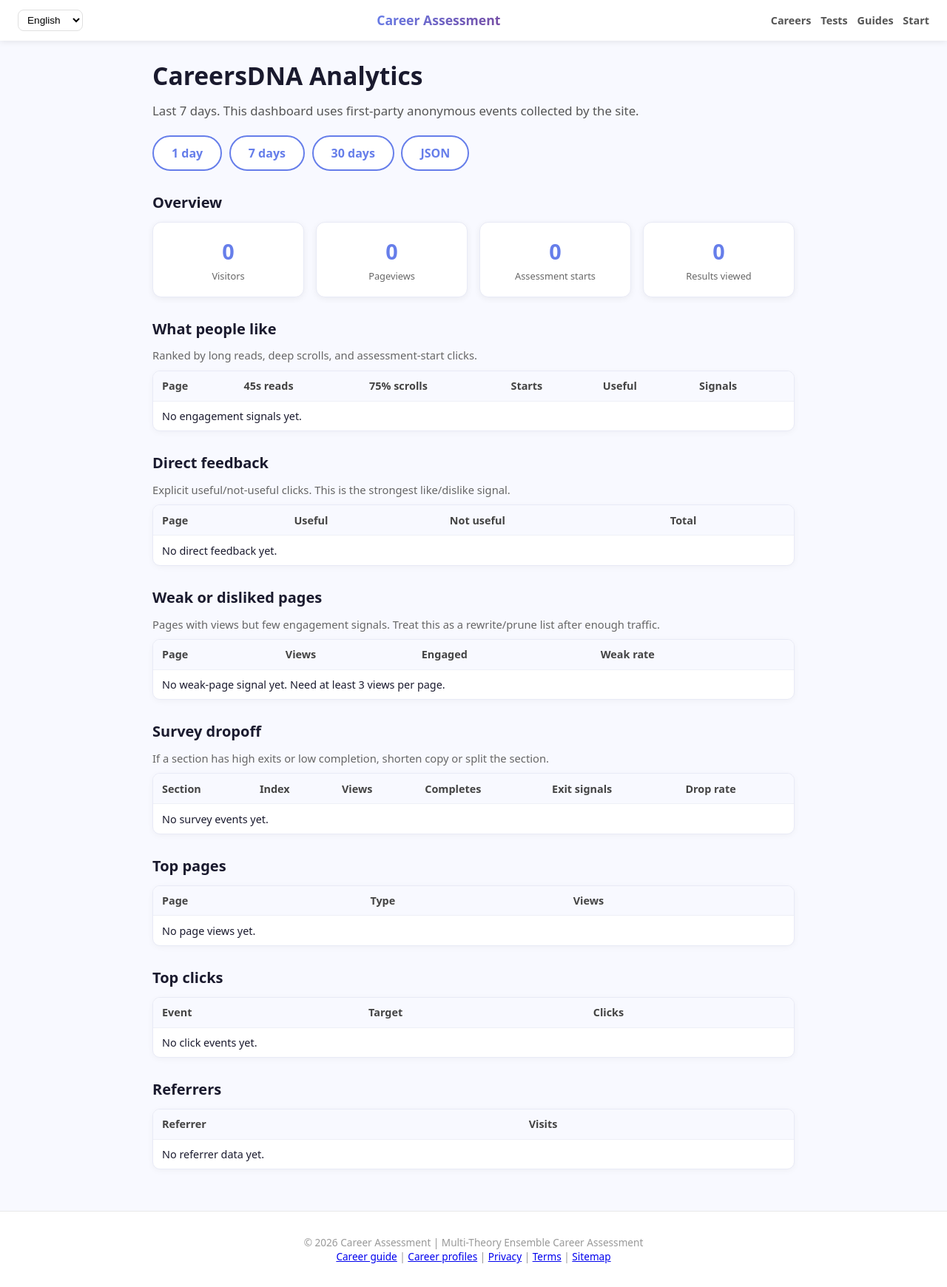
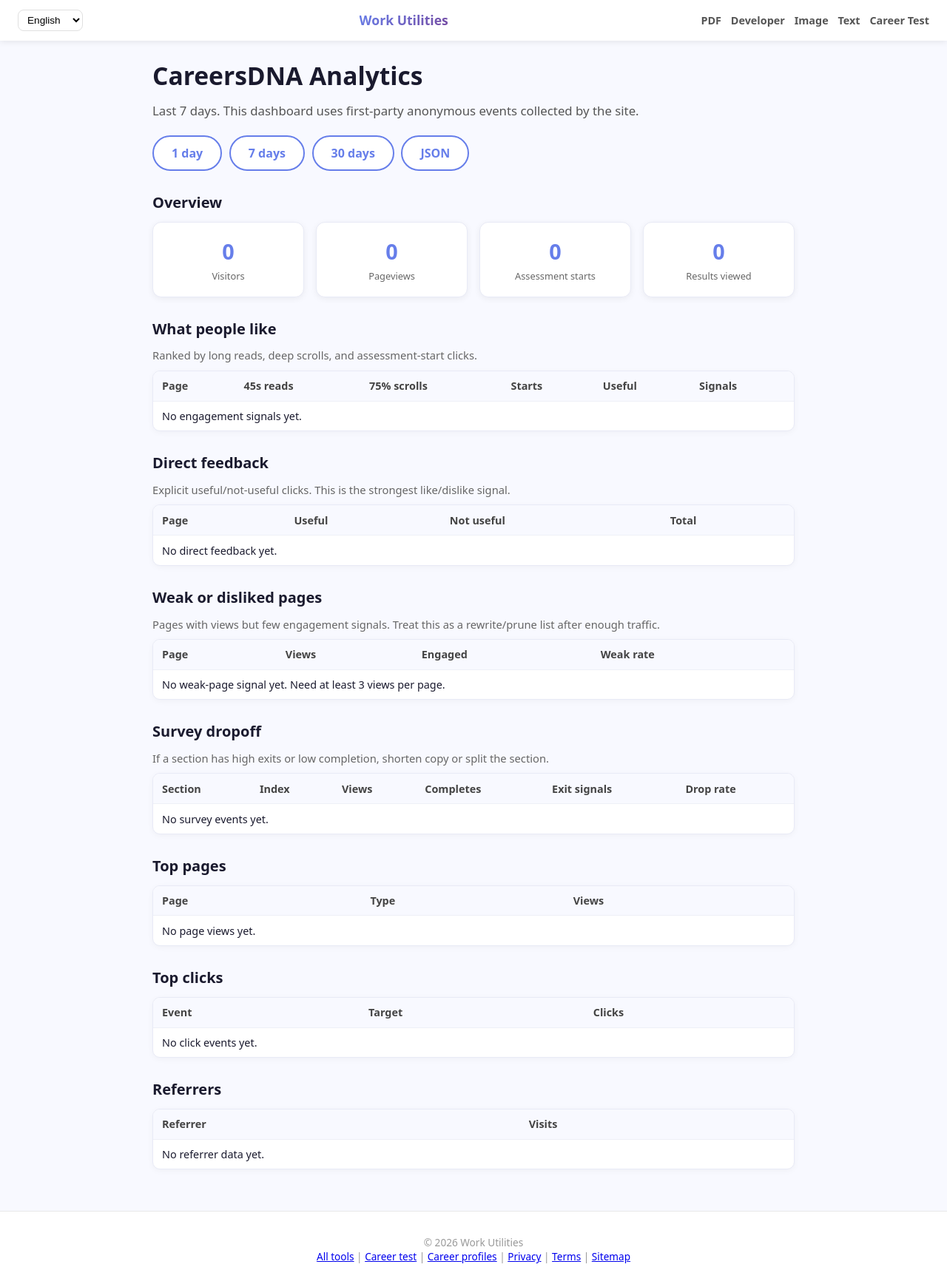
Before and after one commit to seunghochoi2018/jinro-assessment, a Flask app: page /admin/analytics in a window 1280 px wide. Shown: the whole page at 74% size. Run offline with Flask 3, Linux system fonts and the light colour scheme; data that the repository does not hold is empty; some libraries are stand-ins or nearby versions.

Commit message:
Make utilities the primary homepage

```diff
--- a/app_flask.py
+++ b/app_flask.py
@@ -1607,20 +1607,30 @@ def _tool_seo_content(slug: str, tool: dict) -> dict:
 @app.route("/")
 def index():
     lang = session.get("lang", DEFAULT_LANG)
-    shared_data = None
     r_param = request.args.get("r")
     if r_param:
         shared_data = _decode_share_param(r_param)
+        if shared_data:
+            return render_template(
+                "welcome.html",
+                lang=lang,
+                LANG_CONFIG=LANG_CONFIG,
+                shared_data=shared_data,
+                test_pages=SEO_TEST_PAGES,
+                guide_pages=SEO_GUIDE_PAGES,
+                featured_careers=[_career_display(c, lang) for c in _top_career_sample(8)],
+                meta_title="Shared Career Result | Career Assessment",
+                meta_description="View a shared career exploration result and take the free career assessment.",
+                canonical_url=_canonical_url("/"),
+            )
     return render_template(
-        "welcome.html",
+        "tools_index.html",
         lang=lang,
-        LANG_CONFIG=LANG_CONFIG,
-        shared_data=shared_data,
-        test_pages=SEO_TEST_PAGES,
-        guide_pages=SEO_GUIDE_PAGES,
-        featured_careers=[_career_display(c, lang) for c in _top_career_sample(8)],
-        meta_title="Free Career Test | Career Aptitude Test and Job Match",
-        meta_description="Take a free career test to compare interests, strengths, personality, and work values against 174 career profiles with practical next steps.",
+        tools=DAILY_TOOLS,
+        categories=TOOL_CATEGORIES,
+        grouped_tools=_tools_by_category(),
+        meta_title="Free Online Tools | PDF, Image, Text, Developer, and Calculator Utilities",
+        meta_description="Free browser tools for PDFs, images, text, code, calculators, productivity, business tasks, and career exploration.",
         canonical_url=_canonical_url("/"),
     )
 
@@ -1671,17 +1681,7 @@ def seo_guide_page(slug):
 
 @app.route("/tools")
 def tools_index():
-    lang = session.get("lang", DEFAULT_LANG)
-    return render_template(
-        "tools_index.html",
-        lang=lang,
-        tools=DAILY_TOOLS,
-        categories=TOOL_CATEGORIES,
-        grouped_tools=_tools_by_category(),
-        meta_title="Work Utilities | Free Browser Tools for Documents, Text, Code, and Images",
-        meta_description="Free browser utilities for quick work tasks: PDF tools, text tools, developer formatters, image converters, and small business helpers.",
-        canonical_url=_canonical_url("/tools"),
-    )
+    return redirect(url_for("index"))
 
 
 @app.route("/pdf-tools")
@@ -2194,8 +2194,6 @@ def indexnow_key_txt():
 @app.route("/sitemap.xml")
 def sitemap_xml():
     paths = ["/", "/careers", "/privacy", "/terms"]
-    paths.append("/tools")
-    paths.append("/pdf-tools")
     paths.extend(f"/tools/category/{slug}" for slug in TOOL_CATEGORIES)
     paths.extend(f"/tools/{slug}" for slug in DAILY_TOOLS)
     paths.extend(f"/guides/{slug}" for slug in SEO_GUIDE_PAGES)
@@ -2209,8 +2207,6 @@ def sitemap_xml():
             return "weekly", "0.9"
         if path.startswith("/guides/"):
             return "weekly", "0.9"
-        if path == "/tools":
-            return "daily", "0.9"
         if path.startswith("/tools/category/"):
             return "weekly", "0.9"
         if path.startswith("/tools/"):
--- a/templates/base.html
+++ b/templates/base.html
@@ -3,11 +3,11 @@
 <head>
 <meta charset="UTF-8">
 <meta name="viewport" content="width=device-width, initial-scale=1.0">
-<title>{{ meta_title|default('Career Assessment | Find Your Ideal Career') }}</title>
-<meta name="description" content="{{ meta_description|default('Discover your ideal career through a comprehensive assessment of interests, strengths, personality, and values.') }}">
+<title>{{ meta_title|default('Work Utilities | Free Browser Tools') }}</title>
+<meta name="description" content="{{ meta_description|default('Free browser utilities for documents, text, code, images, calculators, and career exploration.') }}">
 {% if canonical_url %}<link rel="canonical" href="{{ canonical_url }}">{% endif %}
-<meta property="og:title" content="{{ meta_title|default('Career Assessment') }}">
-<meta property="og:description" content="{{ meta_description|default('Find career paths that fit your interests, strengths, personality, and values.') }}">
+<meta property="og:title" content="{{ meta_title|default('Work Utilities') }}">
+<meta property="og:description" content="{{ meta_description|default('Free browser utilities for documents, text, code, images, calculators, and career exploration.') }}">
 <meta property="og:type" content="website">
 <meta property="og:url" content="{{ canonical_url|default(app_url) }}">
 <meta name="twitter:card" content="summary">
@@ -15,9 +15,9 @@
 {
   "@context": "https://schema.org",
   "@type": "WebSite",
-  "name": "Career Assessment",
+  "name": "Work Utilities",
   "url": {{ app_url|tojson }},
-  "description": "Free career test and career aptitude test with 174 career profiles."
+  "description": "Free browser utilities for documents, text, code, images, calculators, and career exploration."
 }
 </script>
 {% block extra_head %}{% endblock %}
@@ -55,12 +55,13 @@ height="0" width="0" style="display:none;visibility:hidden"></iframe></noscript>
       </select>
     </form>
   </div>
-  <a href="/" class="logo">Career Assessment</a>
+  <a href="/" class="logo">Work Utilities</a>
   <nav class="top-nav" aria-label="Main navigation">
-    <a href="/careers">Careers</a>
-    <a href="/tests/job-aptitude-test">Tests</a>
-    <a href="/guides/what-career-is-right-for-me">Guides</a>
-    <a href="/info">Start</a>
+    <a href="/tools/category/pdf">PDF</a>
+    <a href="/tools/category/developer">Developer</a>
+    <a href="/tools/category/image">Image</a>
+    <a href="/tools/category/text">Text</a>
+    <a href="/info">Career Test</a>
   </nav>
 </header>
 
@@ -77,8 +78,8 @@ height="0" width="0" style="display:none;visibility:hidden"></iframe></noscript>
 {% endif %}
 
 <footer class="site-footer">
-  <p>&copy; 2026 Career Assessment | Multi-Theory Ensemble Career Assessment</p>
-  <p><a href="/guides/what-career-is-right-for-me">Career guide</a> <span> | </span> <a href="/careers">Career profiles</a> <span> | </span> <a href="/privacy">Privacy</a> <span> | </span> <a href="/terms">Terms</a> <span> | </span> <a href="/sitemap.xml">Sitemap</a></p>
+  <p>&copy; 2026 Work Utilities</p>
+  <p><a href="/tools">All tools</a> <span> | </span> <a href="/info">Career test</a> <span> | </span> <a href="/careers">Career profiles</a> <span> | </span> <a href="/privacy">Privacy</a> <span> | </span> <a href="/terms">Terms</a> <span> | </span> <a href="/sitemap.xml">Sitemap</a></p>
 </footer>
 <script src="{{ url_for('static', filename='app.js') }}"></script>
 </body>
```
Also changed, not shown: templates/tools_index.html (+5 -5 lines).
